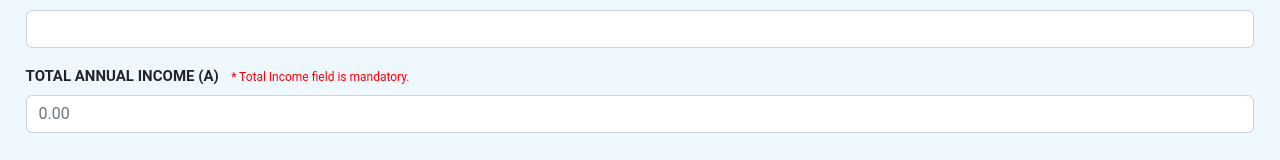
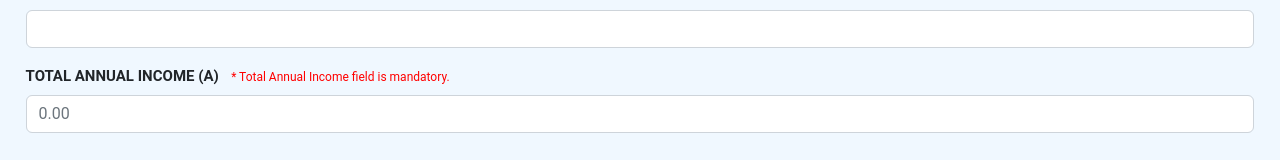
Before and after one commit to santhuvollala-js/income-tax-calculator-2023, a React (Create React App) app: page / in a window 1280 px wide. Shown: the part 388-548 px from the top of the page. Built offline with nearby package versions, Linux system fonts and the light colour scheme.

Commit message:
Changed text to trigger build

```diff
--- a/src/components/InputForm/InputForm.tsx
+++ b/src/components/InputForm/InputForm.tsx
@@ -180,7 +180,7 @@ const InputForm: FC<InputFormProps> = () => {
         </FormGroup>
         <FormGroup>
           <Label for="tIncomeID">TOTAL ANNUAL INCOME (A)</Label>
-          <span className="inputValidation">* Total Income field is mandatory.</span>
+          <span className="inputValidation">* Total Annual Income field is mandatory.</span>
           <Input id="tIncomeID" name="totalIncome" placeholder="0.00" onChange={handleInputChange} value={totalIncome} required/>
         </FormGroup>
         <br />
```
